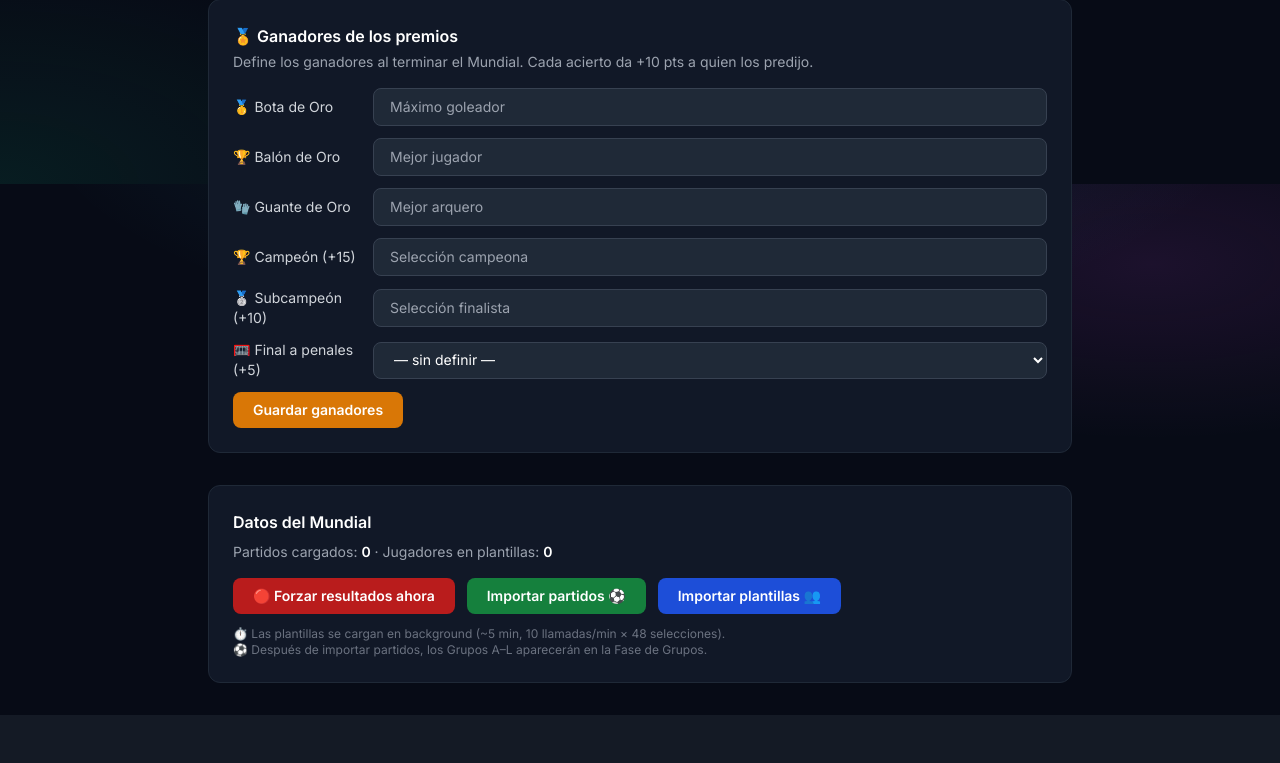
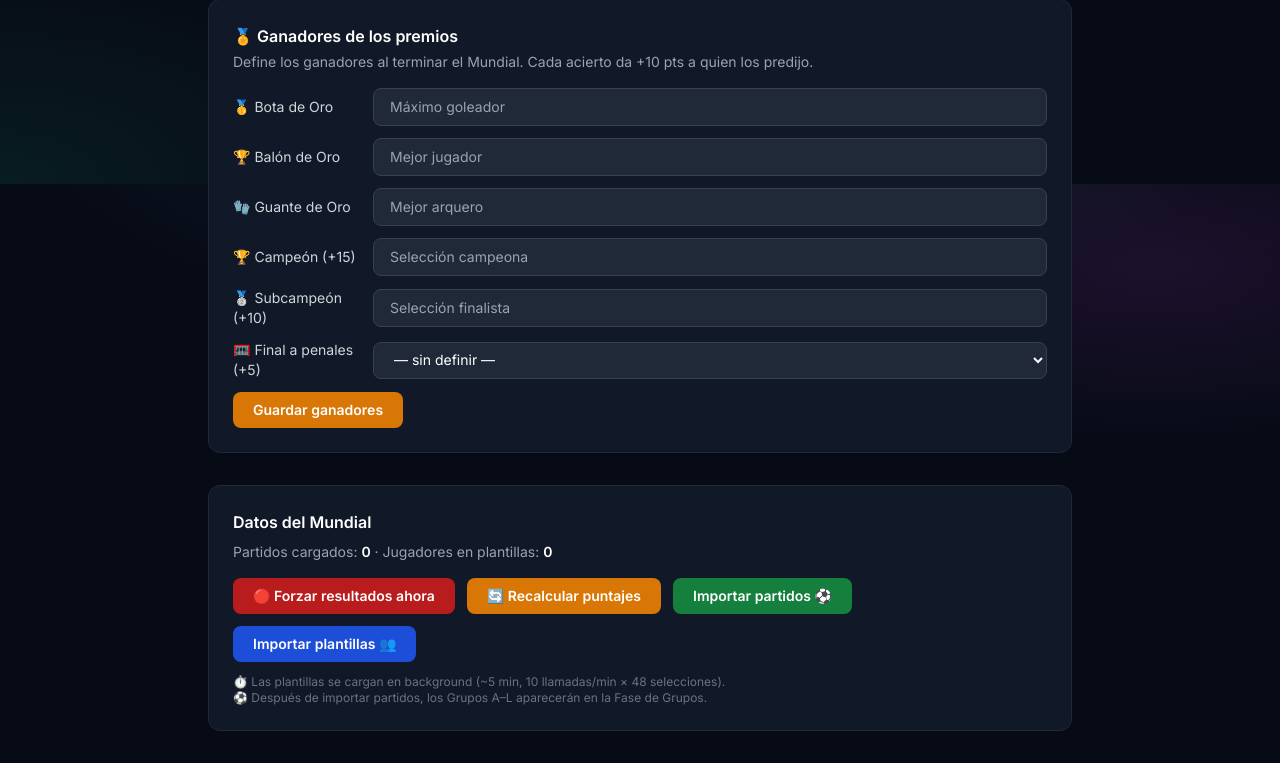
Before and after one commit to anfeog/polla-futbolera, a FastAPI app: template app/templates/admin.html in a window 1280 px wide. Shown: the part 616-1379 px from the top of the page. Before the commit the page ends 1331 px from the top, so only its background shows below. Run offline with FastAPI, Linux system fonts and the light colour scheme; the template is opened without the code that fills it, so the values that code supplies are empty; some libraries are stand-ins or nearby versions.

Commit message:
Admin: botón "Recalcular puntajes" para aplicar reglas retroactivamente
Recalcula los puntos de TODOS los partidos terminados, para que cambios
de reglas (autogol +5 de consolación, solo-avanza, etc.) apliquen a lo ya
jugado. Necesario porque la sincronización solo recalcula partidos cuyo
marcador cambia.

Co-Authored-By: Claude Opus 4.8 <noreply@anthropic.com>

```diff
--- a/app/templates/admin.html
+++ b/app/templates/admin.html
@@ -222,11 +222,22 @@
     </div>
     {% endif %}
 
+    {% if recalc_count %}
+    <div class="bg-emerald-900/40 border border-emerald-700 text-emerald-200 px-4 py-3 rounded-lg mb-4 text-sm">✅ Recalculados <strong>{{ recalc_count }}</strong> partidos terminados (reglas de puntaje aplicadas a todo).</div>
+    {% endif %}
+
     <div class="flex gap-3 flex-wrap">
         <form method="post" action="/admin/actualizar-resultados">
             <button type="submit"
                 class="bg-red-700 hover:bg-red-600 text-white text-sm font-semibold px-5 py-2 rounded-lg transition">
                 🔴 Forzar resultados ahora
+            </button>
+        </form>
+        <form method="post" action="/admin/recalcular-todo"
+              onsubmit="return confirm('¿Recalcular el puntaje de TODOS los partidos terminados? Aplica las reglas nuevas (autogol +5, solo-avanza) a lo ya jugado.')">
+            <button type="submit"
+                class="bg-amber-600 hover:bg-amber-500 text-white text-sm font-semibold px-5 py-2 rounded-lg transition">
+                🔄 Recalcular puntajes
             </button>
         </form>
         <form method="post" action="/admin/cargar-partidos">
```
Also changed, not shown: app/routes/admin.py (+18 -1 lines).
